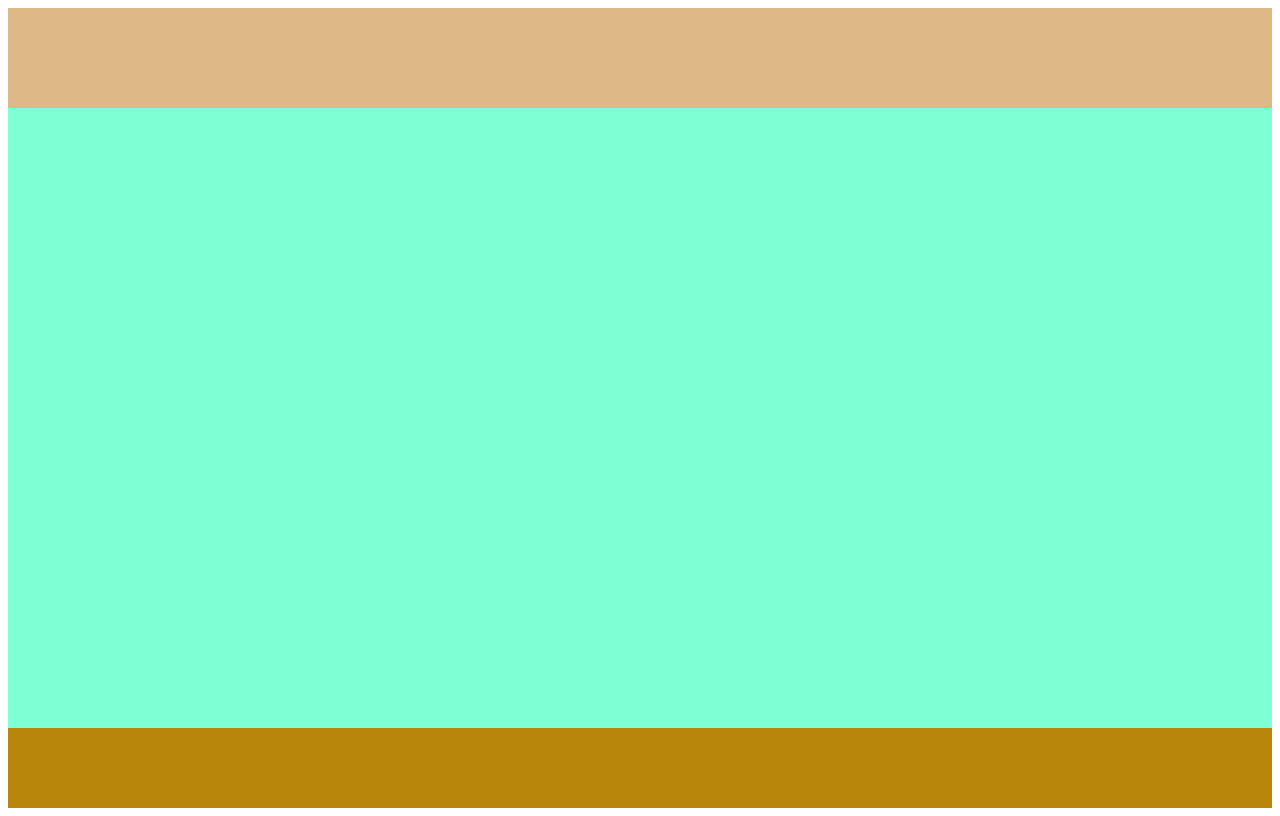
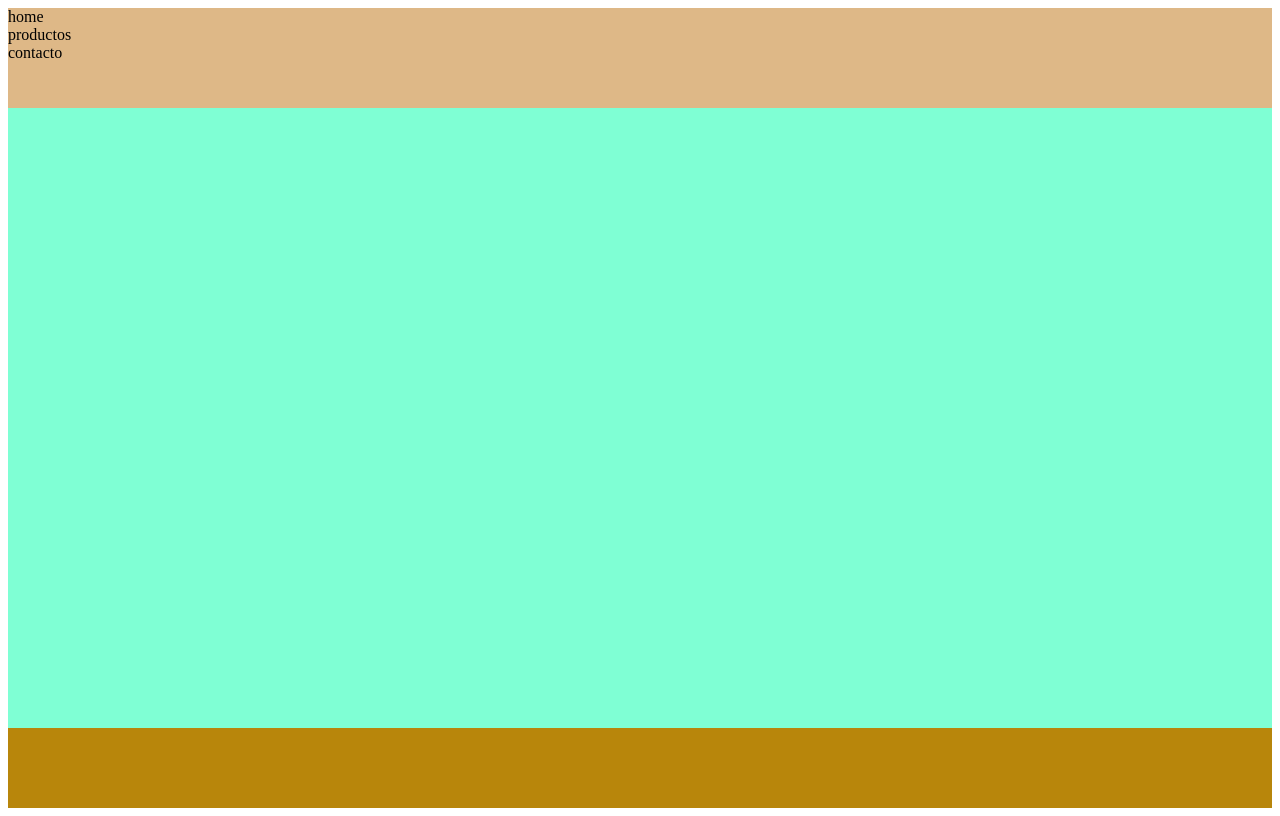
Before and after one commit to MarucciMauroGitHub/proyecto1, a plain HTML site: page index.html in a window 1280 px wide. Drawn offline with Linux system fonts and the light colour scheme.

Commit message:
maqutacion de elemento nav

```diff
--- a/index.html
+++ b/index.html
@@ -7,7 +7,13 @@
         <title>Document</title>
     </head>
     <body>
-        <header></header>
+        <header>
+            <nav>
+                <div>home</div>
+                <div>productos</div>
+                <div>contacto</div>
+            </nav>
+        </header>
         <section></section>
         <footer></footer>
     </body>
```
